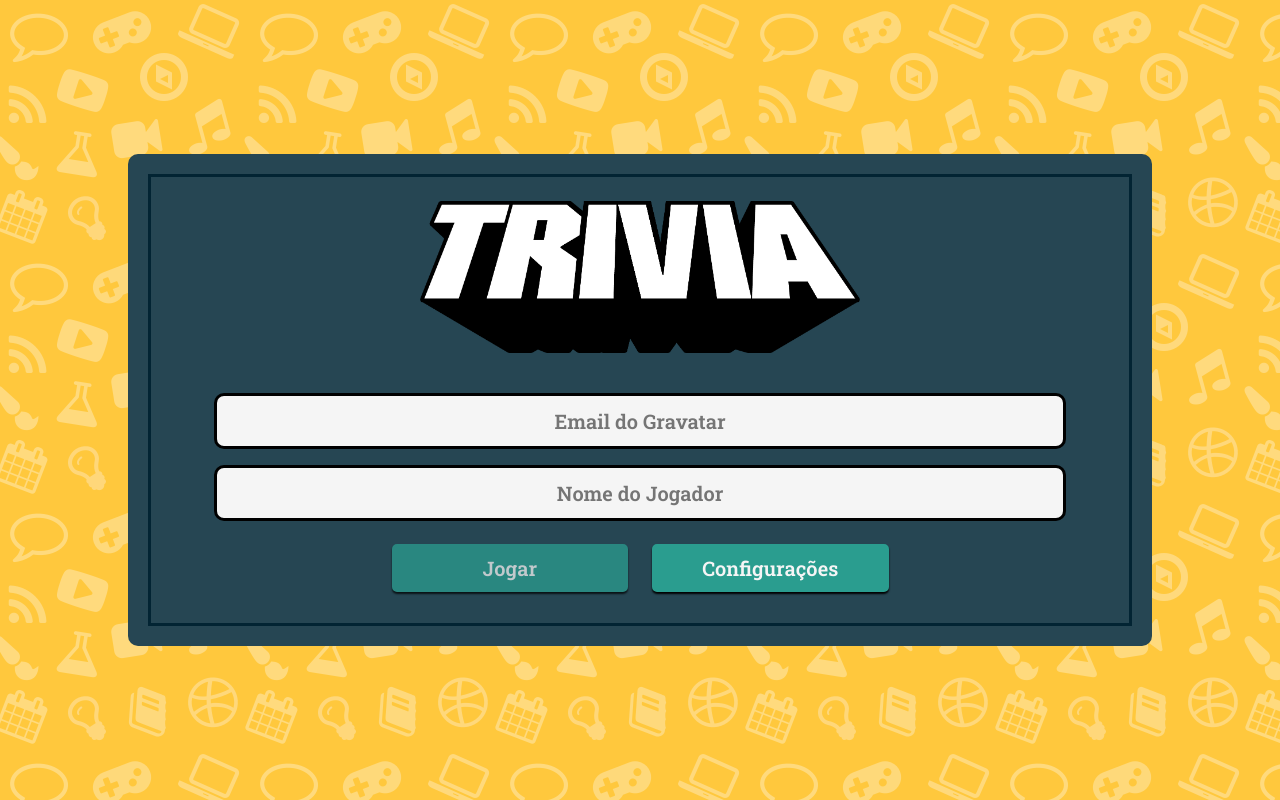
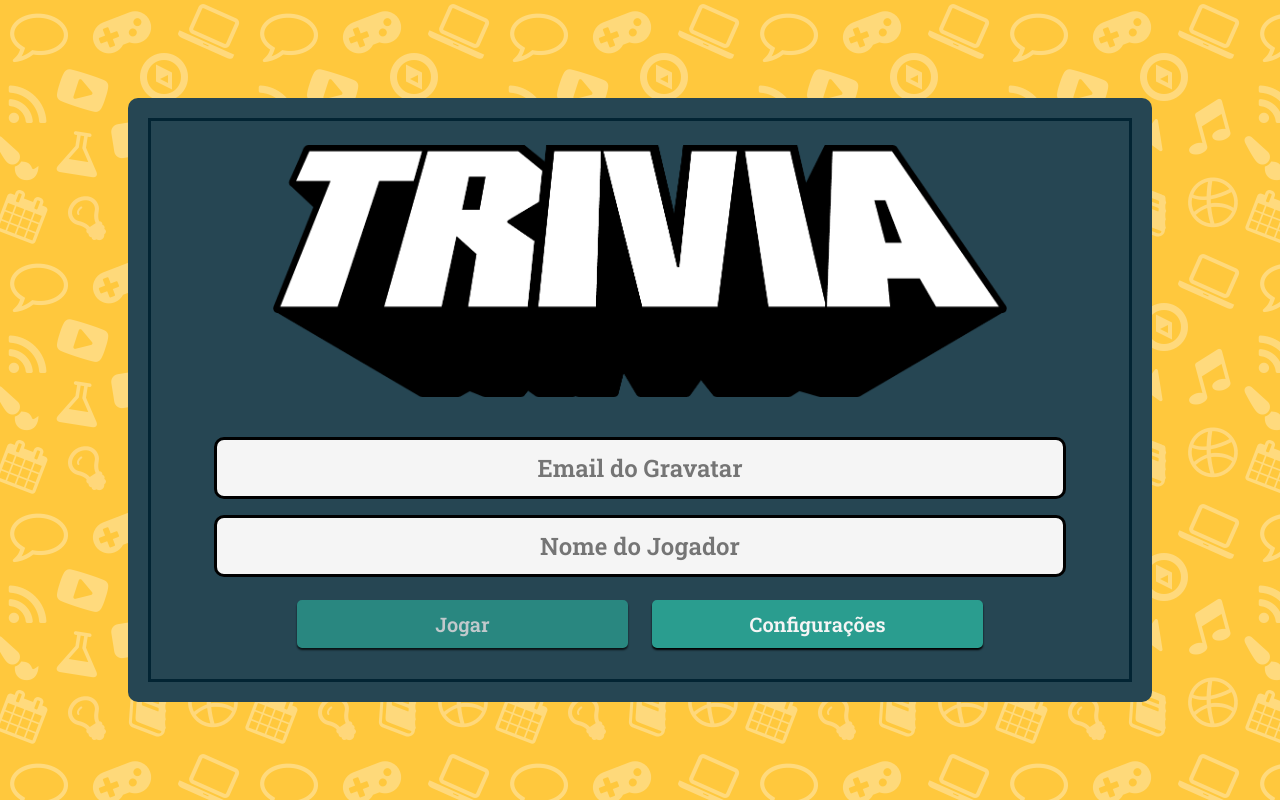
Before and after one commit to leobmend/trivia-game, a React (Create React App) app: page / in a window 1280 px wide. Built offline with nearby package versions, Linux system fonts and the light colour scheme.

Commit message:
style: login page responsive design

```diff
--- a/src/pages/Login/style.css
+++ b/src/pages/Login/style.css
@@ -21,7 +21,7 @@
 }
 
 .trivia-logo {
-  width: 45%;
+  width: 95%;
 }
 
 .container-form-main {
@@ -33,7 +33,7 @@
   background-color: whitesmoke;
   border: 3px solid black;
   border-radius: 10px;
-  font-size: 20px;
+  font-size: 16px;
   font-weight: 800;
   margin: 8px 0;
   padding: 12px 20px;
@@ -55,12 +55,12 @@
   border-radius: 5px;
   box-shadow: 0 2px 2px 0 black;
   color: whitesmoke;
-  font-size: 20px;
+  font-size: 14px;
   font-weight: 800;
   margin: 15px 12px;
   padding: 8px;
   transition-duration: 0.4s;
-  width: 25%;
+  width: 50%;
 }
 
 .container-form-main-button1:hover, .container-form-main-button2:hover {
@@ -73,3 +73,42 @@
   cursor: not-allowed;
   opacity: 0.75;
 }
+
+@media screen and ( min-width : 500px ) {
+
+  .trivia-logo {
+    width: 85%;
+  }
+
+  .container-form-main-label1-input1, .container-form-main-label2-input1 {
+    font-size: 20px;
+  }
+
+  .container-form-main-button1, .container-form-main-button2 {
+    font-size: 16px;
+    width: 40%;
+  }
+}
+
+@media screen and ( min-width : 1000px ) {
+
+  .trivia-logo {
+    width: 75%;
+  }
+
+  .container-form-main-label1-input1, .container-form-main-label2-input1 {
+    font-size: 24px;
+  }
+
+  .container-form-main-button1, .container-form-main-button2 {
+    font-size: 20px;
+    width: 35%;
+  }
+}
+
+@media screen and ( min-width : 1500px ) {
+
+  .trivia-logo {
+    width: 65%;
+  }
+}
```
